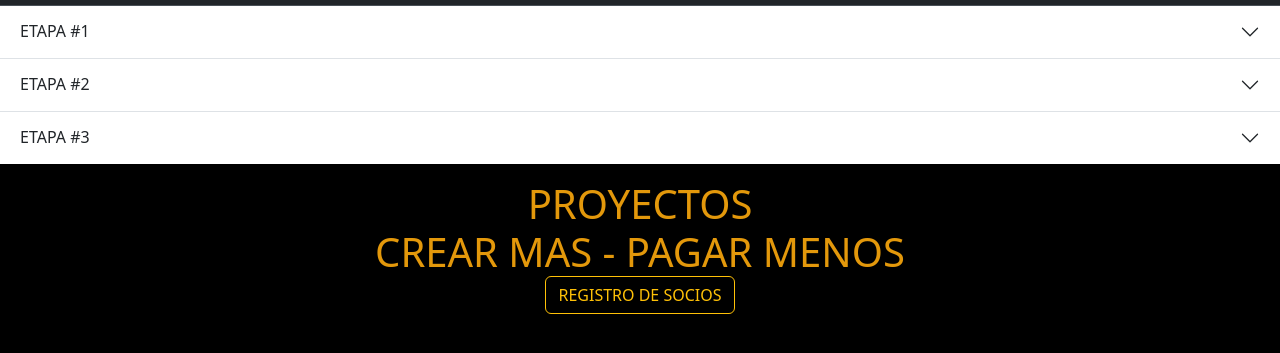
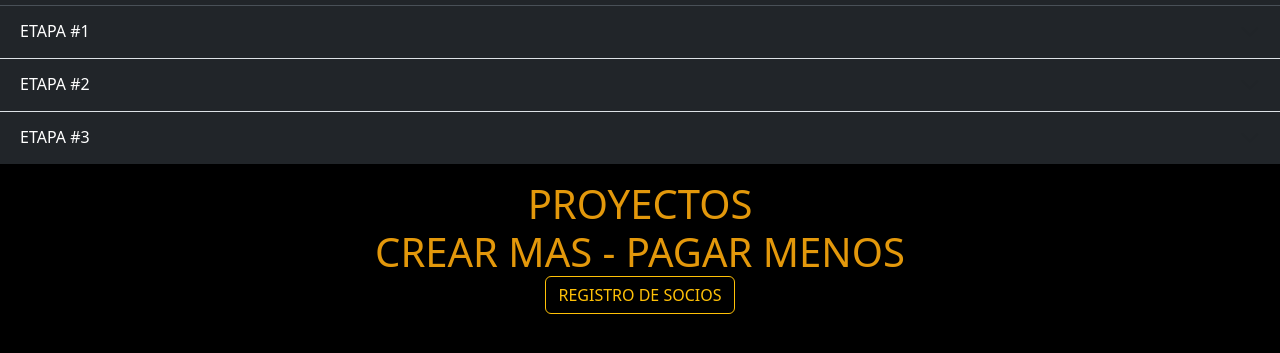
Before and after one commit to usacion/usa, a plain HTML site: page proyectos.html in a window 1280 px wide. Shown: the part 75-428 px from the top of the page. Drawn offline with nearby package versions, Linux system fonts and the light colour scheme.

Commit message:
Update proyectos.html

```diff
--- a/proyectos.html
+++ b/proyectos.html
@@ -33,7 +33,7 @@ m<!doctype html>
     <div class="accordion accordion-flush bg-text-dark mb-3" id="accordionFlushExample">
   <div class="accordion-item text-bg-dark">
     <h2 class="accordion-header">
-      <button class="accordion-button collapsed bg-text-black" type="button" data-bs-toggle="collapse" data-bs-target="#flush-collapseOne" aria-expanded="false" aria-controls="flush-collapseOne">
+      <button class="accordion-button collapsed text-bg-dark" type="button" data-bs-toggle="collapse" data-bs-target="#flush-collapseOne" aria-expanded="false" aria-controls="flush-collapseOne">
         ETAPA #1
       </button>
     </h2>
@@ -43,7 +43,7 @@ m<!doctype html>
   </div>
   <div class="accordion-item text-bg-dark">
     <h2 class="accordion-header">
-      <button class="accordion-button collapsed bg-text-black" type="button" data-bs-toggle="collapse" data-bs-target="#flush-collapseTwo" aria-expanded="false" aria-controls="flush-collapseTwo">
+      <button class="accordion-button collapsed text-bg-dark" type="button" data-bs-toggle="collapse" data-bs-target="#flush-collapseTwo" aria-expanded="false" aria-controls="flush-collapseTwo">
         ETAPA #2
       </button>
     </h2>
@@ -53,7 +53,7 @@ m<!doctype html>
   </div>
   <div class="accordion-item text-bg-dark">
     <h2 class="accordion-header">
-      <button class="accordion-button collapsed bg-text-black" type="button" data-bs-toggle="collapse" data-bs-target="#flush-collapseThree" aria-expanded="false" aria-controls="flush-collapseThree">
+      <button class="accordion-button collapsed text-bg-dark" type="button" data-bs-toggle="collapse" data-bs-target="#flush-collapseThree" aria-expanded="false" aria-controls="flush-collapseThree">
         ETAPA #3
       </button>
     </h2>
```
